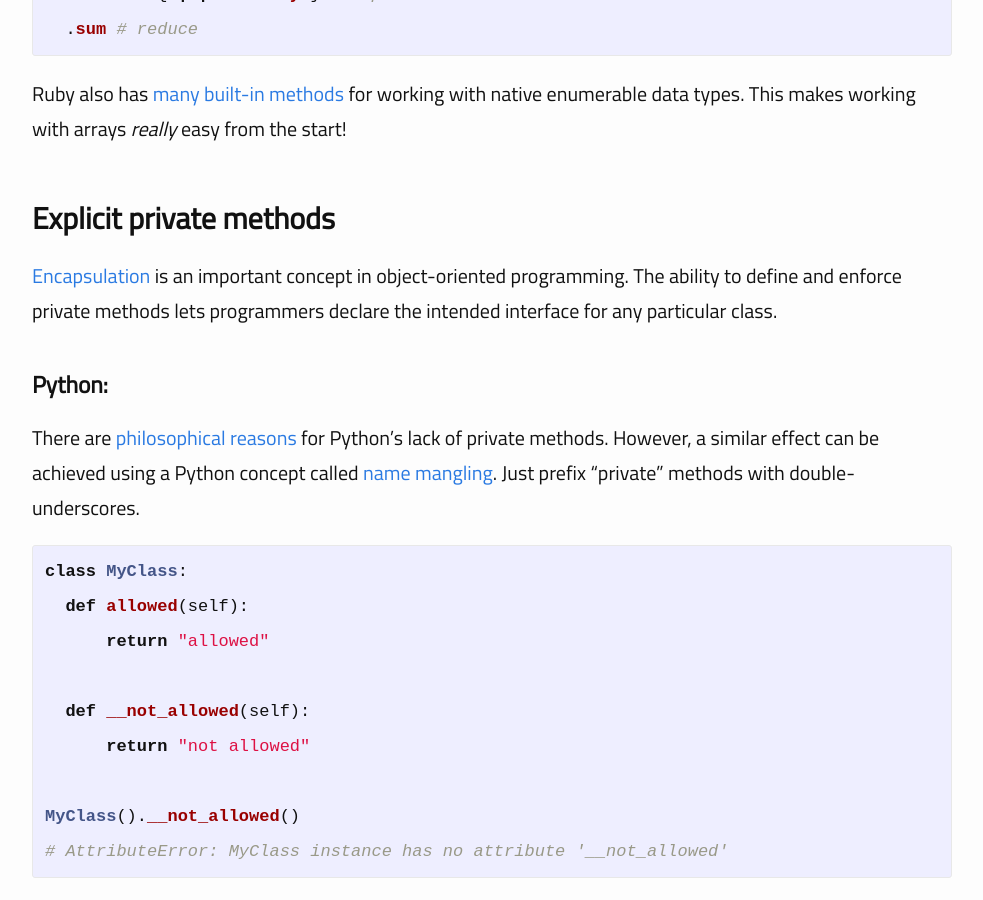
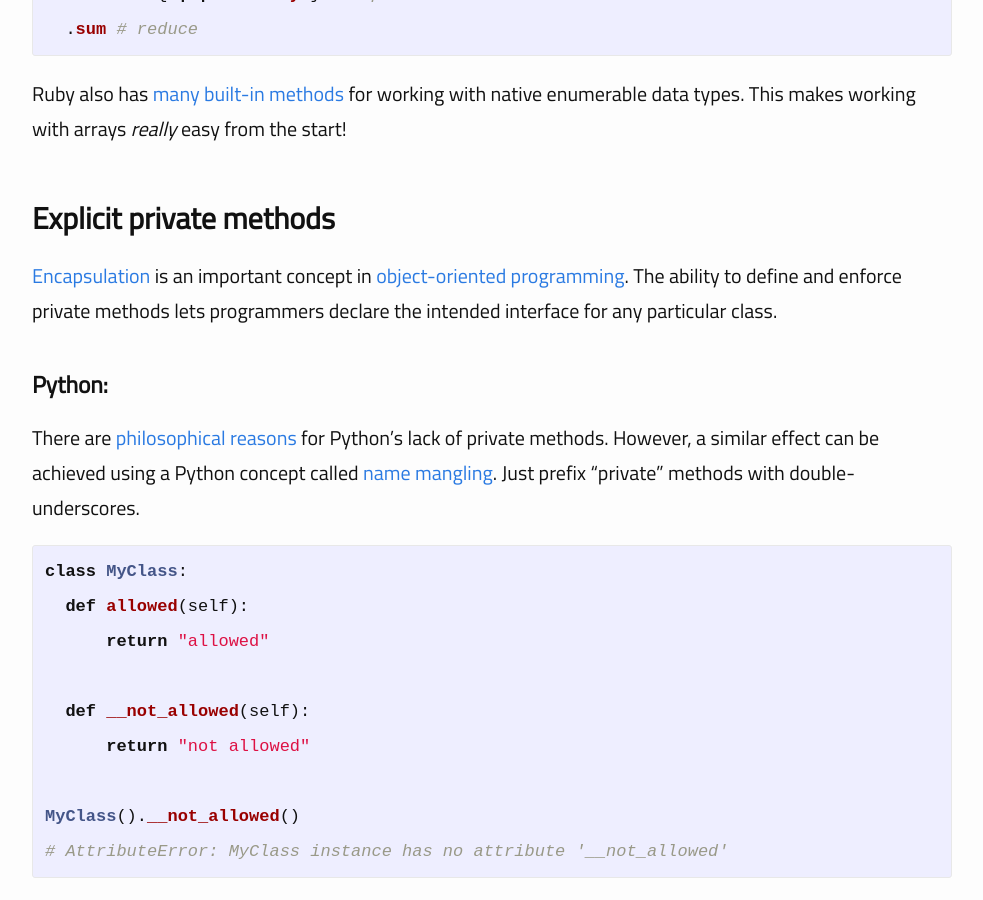
Before and after one commit to era86/era86.github.io, a Jekyll site: the page built from _posts/2019-01-22-features-in-ruby-i-miss-while-working-in-python.markdown, in a window 1280 px wide and 900 px high, scrolled down 1559 px. Shown: the whole window, without its empty margins (148-1131 px from the left). Built offline with Jekyll 4.4.1, drawn with Linux system fonts in a browser that asks for light colours; comment, search, counter and statistics services are not loaded; part of the change alters nothing that is shown.

```diff
--- a/_posts/2019-01-22-features-in-ruby-i-miss-while-working-in-python.markdown
+++ b/_posts/2019-01-22-features-in-ruby-i-miss-while-working-in-python.markdown
@@ -41,7 +41,7 @@ Ruby also has [many built-in methods](https://ruby-doc.org/core-2.6/Enumerable.h
 
 ## Explicit private methods
 
-[Encapsulation](https://stackify.com/oop-concept-for-beginners-what-is-encapsulation/) is an important concept in object-oriented programming. The ability to define and enforce private methods lets programmers declare the intended interface for any particular class.
+[Encapsulation](https://stackify.com/oop-concept-for-beginners-what-is-encapsulation/) is an important concept in [object-oriented programming](https://www.scaler.com/topics/what-is-object-oriented-programming-oop/). The ability to define and enforce private methods lets programmers declare the intended interface for any particular class.
 
 ### Python:
 
```
